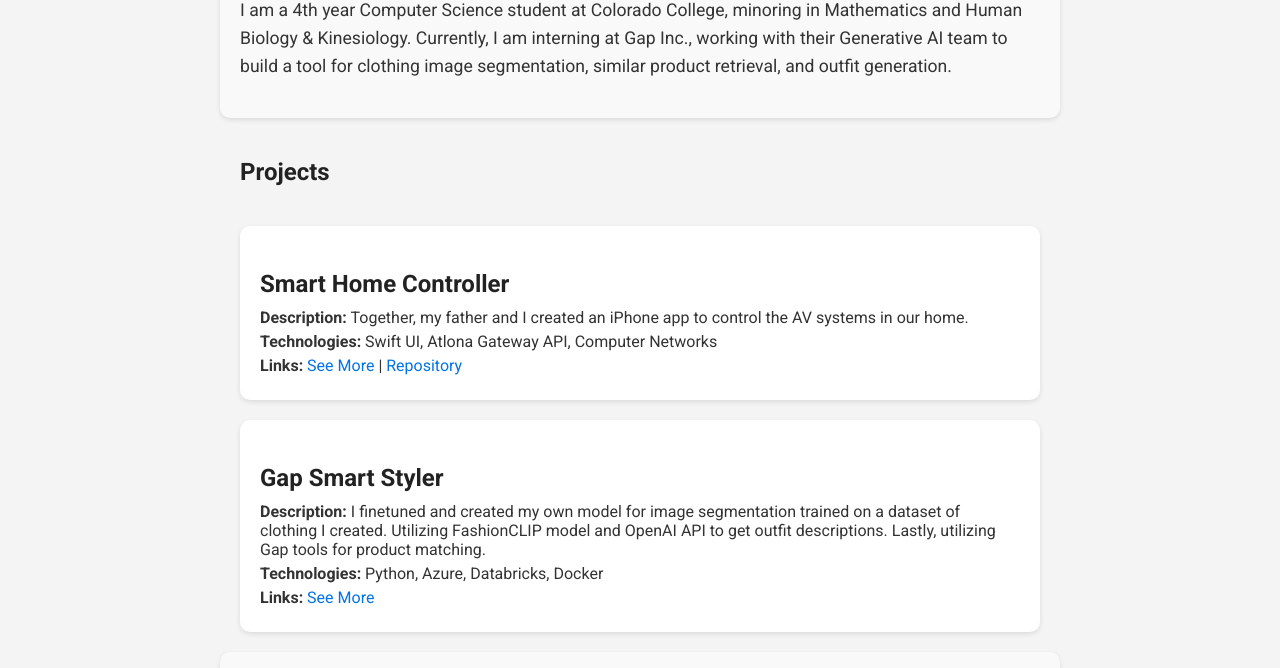
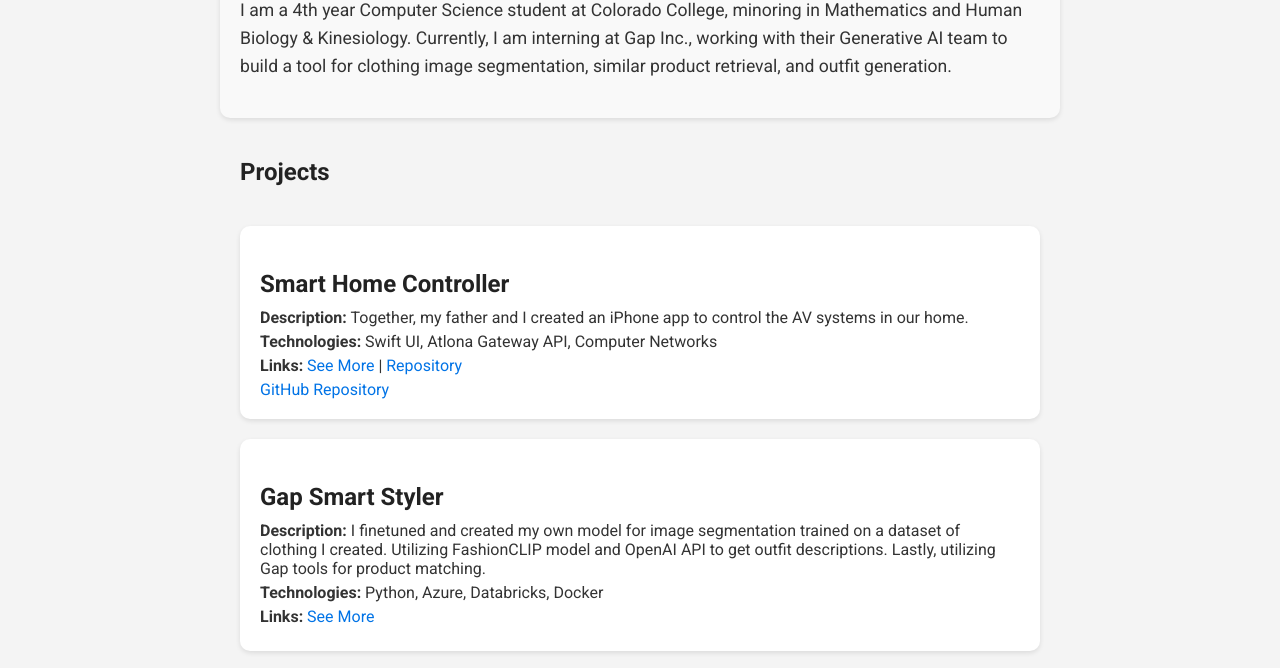
Before and after one commit to daxsherwood/portfolio, a plain HTML site: page index.html in a window 1280 px wide. Shown: the part 421-1089 px from the top of the page. Drawn offline with Linux system fonts and the light colour scheme.

Commit message:
add repo link

```diff
--- a/index.html
+++ b/index.html
@@ -172,6 +172,7 @@
       <p><strong>Description:</strong> Together, my father and I created an iPhone app to control the AV systems in our home.</p>
       <p><strong>Technologies:</strong> Swift UI, Atlona Gateway API, Computer Networks</p>
       <p><strong>Links:</strong> <a href="#">See More</a> | <a href="#">Repository</a></p>
+        <a href="https://github.com/daxsherwood/smart-home-control" target="_blank">GitHub Repository</a>
     </div>
     <div class="project">
         <h3>Gap Smart Styler</h3>
```
